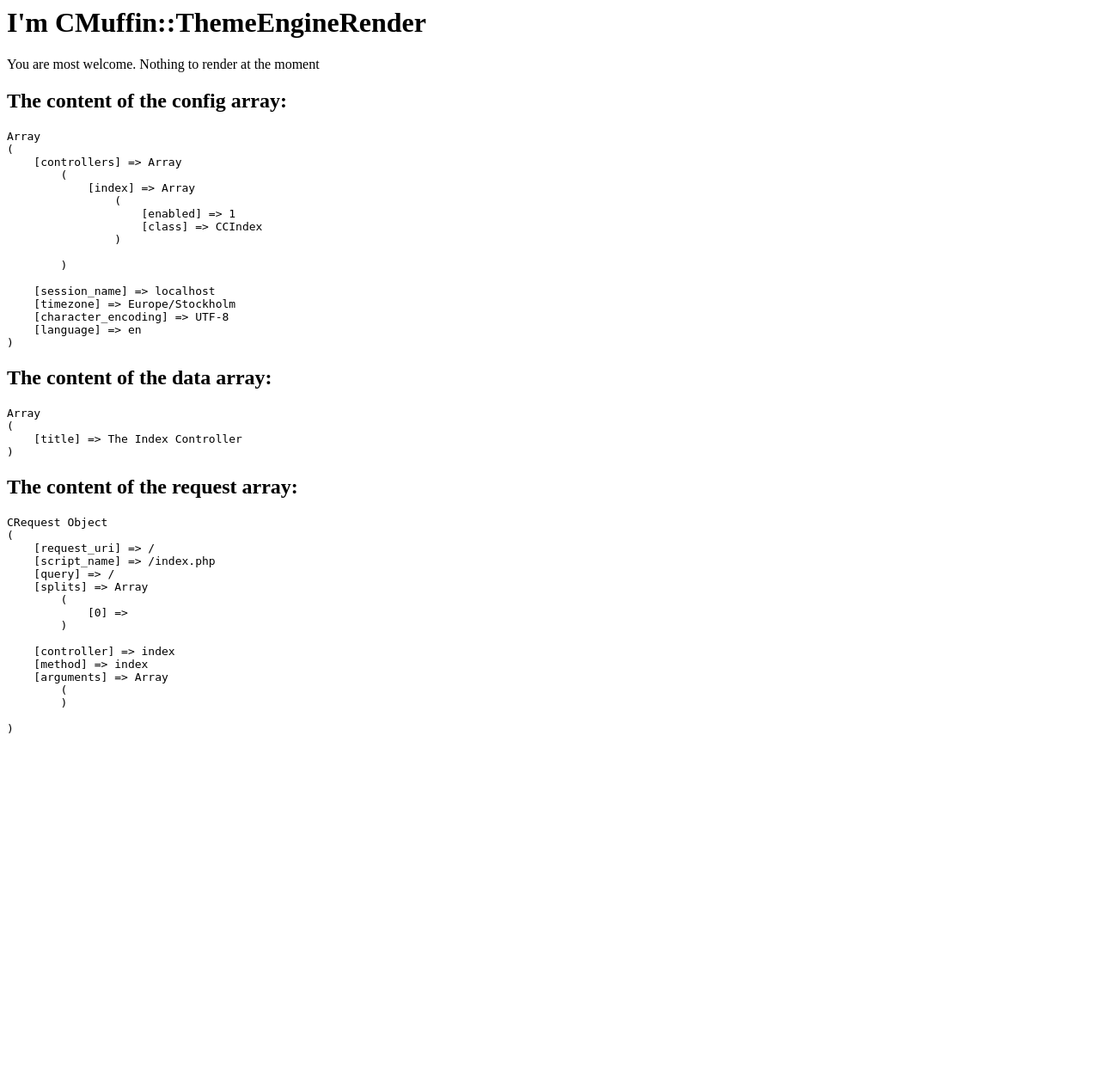
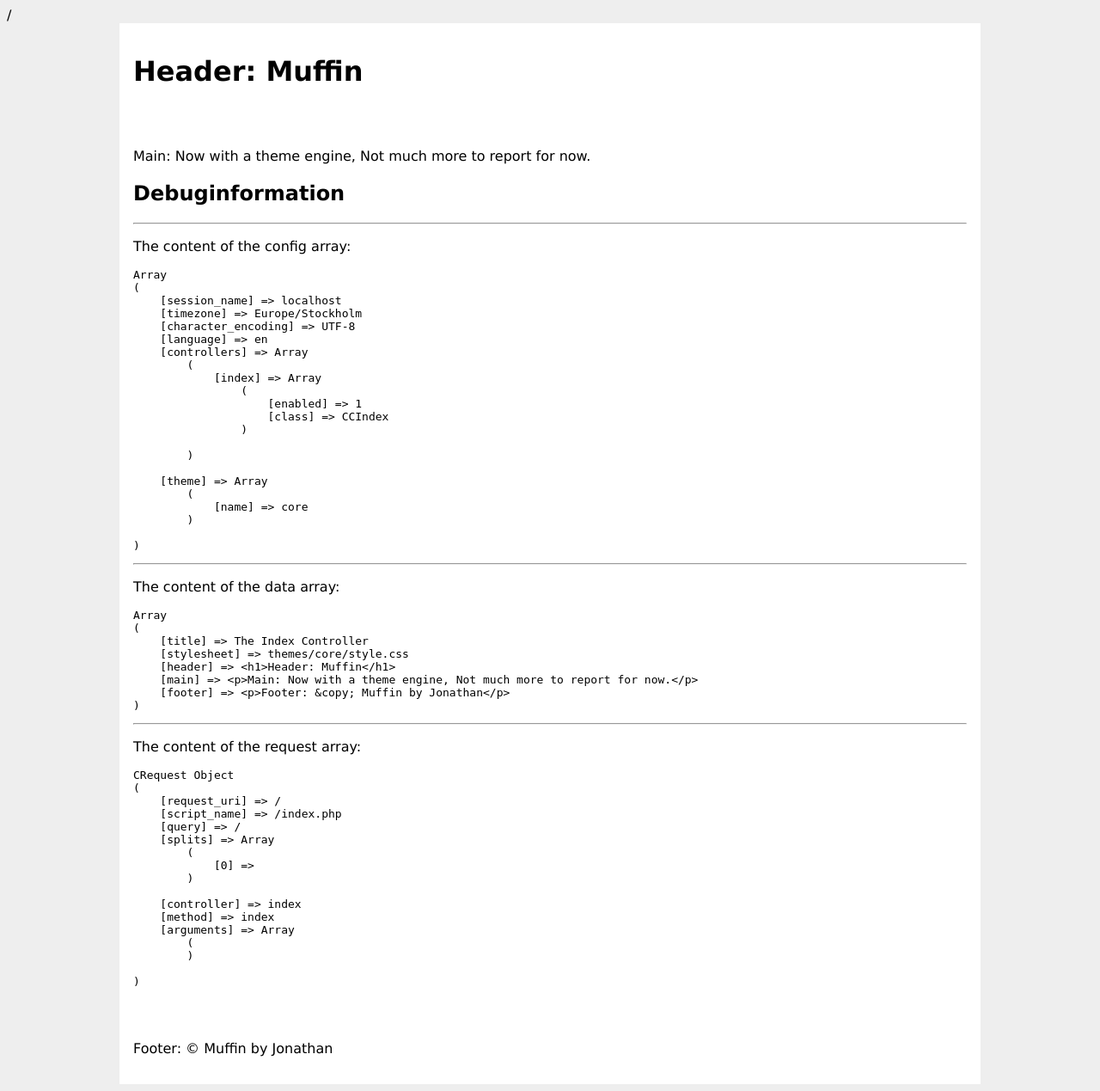
Before and after one commit to jonniklasson/vanillamuffin, a PHP site: page / in a window 1280 px wide. Shown: the whole page at 86% size. Before the commit the page ends 853 px from the top, so only its background shows below. Run offline with PHP 8.4, Linux system fonts and the light colour scheme.

Commit message:
finished theme engine render

```diff
--- a/index.php
+++ b/index.php
@@ -1,7 +1,5 @@
 <?php
-//
 // PHASE: BOOTSTRAP
-//
 define('MUFFIN_INSTALL_PATH', dirname(__FILE__));
 define('MUFFIN_SITE_PATH', MUFFIN_INSTALL_PATH . '/site');
 
--- a/site/config.php
+++ b/site/config.php
@@ -14,9 +14,6 @@
 * which is called in the frontcontroller phase from index.php.
 */
 
-$mu->config['controllers'] = array(
-  'index'     => array('enabled' => true,'class' => 'CCIndex'),
-);
 
 /*
 * Set level of error reporting
@@ -43,3 +40,14 @@ $mu->config['character_encoding'] = 'UTF-8';
 * Define language
 */
 $mu->config['language'] = 'en';
+
+/**
+* Settings for the theme.
+*/
+$mu->config['controllers'] = array(
+  'index'     => array('enabled' => true,'class' => 'CCIndex'),
+);
+// The name of the theme in the theme directory
+$mu->config['theme'] = array(
+  'name'    => 'core',
+);
--- a/src/CMuffin/CMuffin.php
+++ b/src/CMuffin/CMuffin.php
@@ -52,9 +52,6 @@ class CMUFFIN implements ISingleton {
           $methodObj = $rc->getMethod($method);
           $methodObj->invokeArgs($controllerObj, $arguments);
         } else {
-			$arr = get_defined_vars();
-			// print $b
-			print_r($arr);
 
           die("404. " . get_class() . ' error: Controller does not contain method.');
 
@@ -67,14 +64,29 @@ class CMUFFIN implements ISingleton {
       die('404. Page is not found.');
     }
   }
-	/**
-    * Theme Engine Render, renders the views using the selected theme.
+  /**
+    * ThemeEngineRender, renders the reply of the request.
     */
   public function ThemeEngineRender() {
-    echo "<h1>I'm CMuffin::ThemeEngineRender</h1><p>You are most welcome. Nothing to render at the moment</p>";
-    echo "<h2>The content of the config array:</h2><pre>", print_r($this->config, true) . "</pre>";
-    echo "<h2>The content of the data array:</h2><pre>", print_r($this->data, true) . "</pre>";
-    echo "<h2>The content of the request array:</h2><pre>", print_r($this->request, true) . "</pre>";
+    // Get the paths and settings for the theme
+    $themeName    = $this->config['theme']['name'];
+    $themePath    = MUFFIN_INSTALL_PATH . "/themes/{$themeName}";
+    $themeUrl      = "themes/{$themeName}";
+
+    // Add stylesheet path to the $mu->data array
+
+    $this->data['stylesheet'] = "{$themeUrl}/style.css";
+
+    // Include the global functions.php and the functions.php that are part of the theme
+    $mu = &$this;
+    $functionsPath = "{$themePath}/functions.php";
+    if(is_file($functionsPath)) {
+      include $functionsPath;
+    }
+
+    // Extract $ly->data to own variables and handover to the template file
+    extract($this->data);
+    include("{$themePath}/default.tpl.php");
   }
 
    /**
--- a/src/CMuffin/bootstrap.php
+++ b/src/CMuffin/bootstrap.php
@@ -8,6 +8,7 @@
 /**
 * Enable auto-load of class declarations.
 */
+
 function autoload($aClassName) {
   $classFile = "/src/{$aClassName}/{$aClassName}.php";
    $file1 = MUFFIN_INSTALL_PATH . $classFile;
@@ -18,5 +19,4 @@ function autoload($aClassName) {
       require_once($file2);
    }
 }
-
 spl_autoload_register('autoload');
--- a/src/CRequest/CRequest.php
+++ b/src/CRequest/CRequest.php
@@ -13,24 +13,22 @@ class CRequest {
     // Take current url and divide it in controller, method and arguments
     $query = substr($_SERVER['REQUEST_URI'], strlen(rtrim(dirname($_SERVER['SCRIPT_NAME']), '/')));
     $splits = explode('/', trim($query, '/'));
+	print_r($query);
+    // Set controller, method and arguments
 
-    // Set controller, method and arguments
-		// if the first part is index then replace it with nothing since code can handle that
-	if (strpos($splits[0],'index') !== false) {
-    $splits[0] = '';
-	}
+
     $controller =  !empty($splits[0]) ? $splits[0] : 'index';
-    $method       =  !empty($splits[1]) ? $splits[1] : 'index';
+	$method    =  !empty($splits[1]) ? $splits[1] : 'index';
     $arguments = $splits;
     unset($arguments[0], $arguments[1]); // remove controller & method part from argument list
 
     // Store it
     $this->request_uri  = $_SERVER['REQUEST_URI'];
     $this->script_name  = $_SERVER['SCRIPT_NAME'];
-    $this->query         = $query;
-    $this->splits         = $splits;
-    $this->controller     = $controller;
-    $this->method         = $method;
+    $this->query        = $query;
+    $this->splits       = $splits;
+    $this->controller   = $controller;
+    $this->method       = $method;
     $this->arguments    = $arguments;
   }
 
--- /dev/null
+++ b/themes/core/default.tpl.php
@@ -0,0 +1,20 @@
+<!doctype html>
+<html lang="sv">
+<head>
+  <meta charset="utf-8">
+  <title><?=$title?></title>
+  <link rel="stylesheet" href="<?=$stylesheet?>">
+</head>
+<body>
+  <div id="header">
+    <?=$header?>
+  </div>
+  <div id="main" role="main">
+    <?=$main?>
+    <?=get_debug()?>
+  </div>
+  <div id="footer">
+    <?=$footer?>
+  </div>
+</body>
+</html>
--- /dev/null
+++ b/themes/core/functions.php
@@ -0,0 +1,19 @@
+<?php
+/**
+* Helpers for the template file.
+*/
+$mu->data['header'] = '<h1>Header: Muffin</h1>';
+$mu->data['main']   = '<p>Main: Now with a theme engine, Not much more to report for now.</p>';
+$mu->data['footer'] = '<p>Footer: &copy; Muffin by Jonathan</p>';
+
+
+/**
+* Print debuginformation from the framework.
+*/
+function get_debug() {
+  $mu = CMuffin::Instance();
+  $html = "<h2>Debuginformation</h2><hr><p>The content of the config array:</p><pre>" . htmlentities(print_r($mu->config, true)) . "</pre>";
+  $html .= "<hr><p>The content of the data array:</p><pre>" . htmlentities(print_r($mu->data, true)) . "</pre>";
+  $html .= "<hr><p>The content of the request array:</p><pre>" . htmlentities(print_r($mu->request, true)) . "</pre>";
+  return $html;
+}
--- /dev/null
+++ b/themes/core/style.css
@@ -0,0 +1,21 @@
+/**
+* Description: Core theme for Lydia
+*/
+
+/**
+* Structure
+*/
+html{}
+body{
+   background-color:#eee;
+   font: 1em Verdana, Arial, Helvetica, sans-serif;
+}
+
+#header,
+#main,
+#footer {
+   margin:0 auto;
+   width:970px;
+   background-color:#fff;
+   padding: 1em;
+}
```
